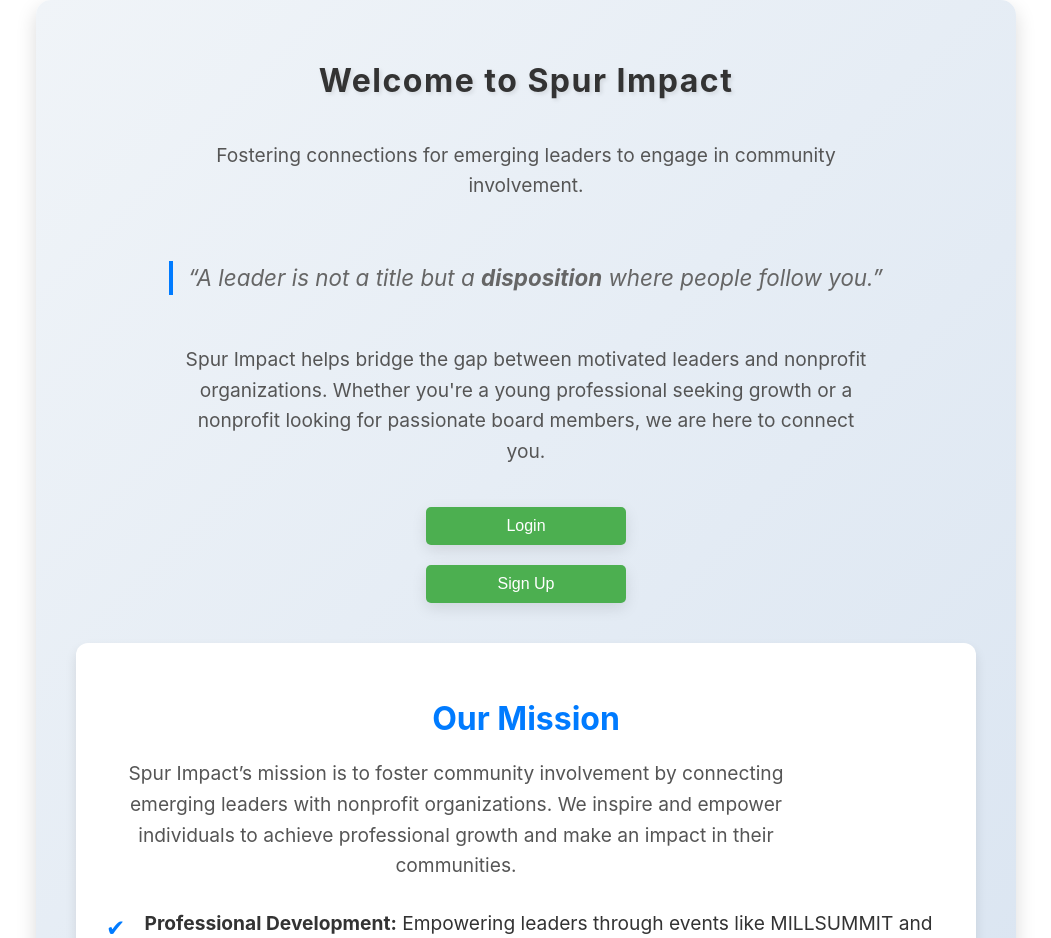
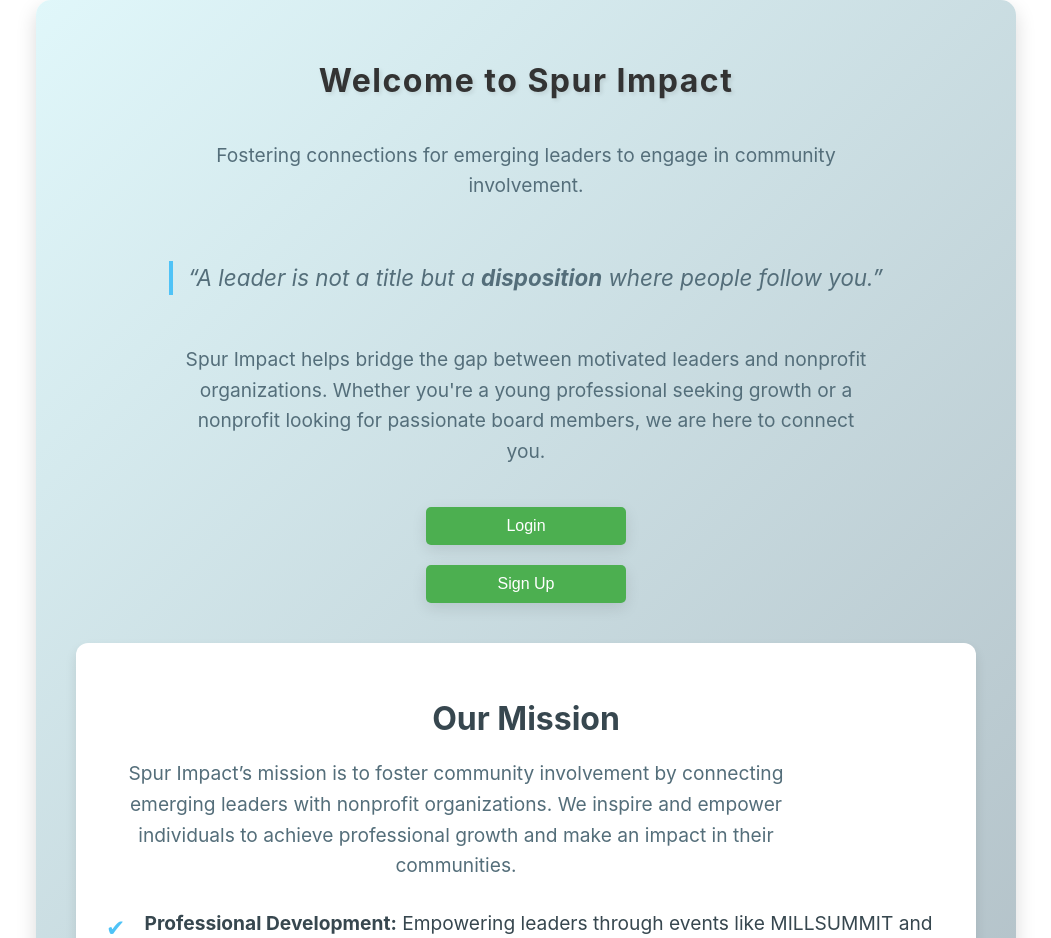
Before and after one commit to tejasking62/Cause-Connect, a React (Create React App) app in the folder my-app/: page / in a window 1280 px wide. Shown: the top 938 px of the page, without its empty margins (114-1165 px from the left). Built offline with nearby package versions, Linux system fonts and the light colour scheme.

Commit message:
minute details

```diff
--- a/my-app/src/Home.css
+++ b/my-app/src/Home.css
@@ -5,7 +5,7 @@
   align-items: center;
   justify-content: center;
   min-height: 100vh; /* Full viewport height */
-  background: linear-gradient(135deg, #f0f4f8, #d9e4f1); /* Softer, modern gradient */
+  background: linear-gradient(135deg, #e0f7fa, #b0bec5); /* Light blue gradient background */
   text-align: center;
   padding: 40px; /* Increased padding for more breathing room */
   box-shadow: 0 8px 20px rgba(0, 0, 0, 0.15); /* Deeper shadow for more depth */
@@ -17,7 +17,7 @@
 h1 {
   font-size: 3em;
   margin-bottom: 15px;
-  color: #333;
+  color: #37474f; /* Dark gray for header */
   letter-spacing: 1.5px; /* Slight letter spacing for modern feel */
   text-shadow: 2px 2px 4px rgba(0, 0, 0, 0.1); /* Subtle shadow for text depth */
 }
@@ -25,14 +25,14 @@
 p {
   font-size: 1.3em;
   margin-bottom: 30px;
-  color: #555;
+  color: #546e7a; /* Slightly lighter dark gray */
   line-height: 1.6; /* Improved readability */
   max-width: 700px; /* Text doesn't stretch too wide */
 }
 
 .btn {
-  background-color: #007BFF; /* Modern blue button */
-  color: white;
+  background-color: #4fc3f7; /* Light blue button */
+  color: #37474f; /* Dark gray text */
   border: none;
   border-radius: 8px; /* Slightly more rounded */
   padding: 12px 25px; /* Slightly larger padding for a more clickable button */
@@ -44,7 +44,7 @@
 }
 
 .btn:hover {
-  background-color: #0056b3; /* Darker blue on hover */
+  background-color: #29b6f6; /* Darker light blue on hover */
   transform: translateY(-3px); /* Lift button on hover */
   box-shadow: 0 10px 20px rgba(0, 0, 0, 0.15); /* More shadow on hover */
 }
@@ -57,16 +57,16 @@
 blockquote {
   font-style: italic;
   font-size: 1.4em;
-  color: #666;
+  color: #546e7a; /* Dark gray for the quote */
   margin: 30px 0;
-  border-left: 4px solid #007BFF; /* Accent with blue line */
+  border-left: 4px solid #4fc3f7; /* Accent with light blue line */
   padding-left: 15px; /* Indentation */
   max-width: 700px;
   line-height: 1.5;
 }
 
 .mission-section {
-  background-color: #fff;
+  background-color: #ffffff; /* White background for mission section */
   padding: 30px;
   border-radius: 12px;
   box-shadow: 0 6px 12px rgba(0, 0, 0, 0.1);
@@ -77,7 +77,7 @@
 .mission-section h2 {
   font-size: 2em;
   margin-bottom: 20px;
-  color: #007BFF;
+  color: #37474f; /* Dark gray for section heading */
 }
 
 .mission-section ul {
@@ -90,14 +90,14 @@
   margin-bottom: 15px;
   padding-left: 25px;
   position: relative;
-  color: #333;
+  color: #37474f; /* Dark gray for list items */
 }
 
 .mission-section ul li::before {
   content: "✔"; /* Checkmark for bullet points */
   position: absolute;
   left: 0;
-  color: #007BFF; /* Blue checkmark */
+  color: #4fc3f7; /* Light blue checkmark */
   font-size: 1.2em;
   line-height: 1.5;
 }
```
